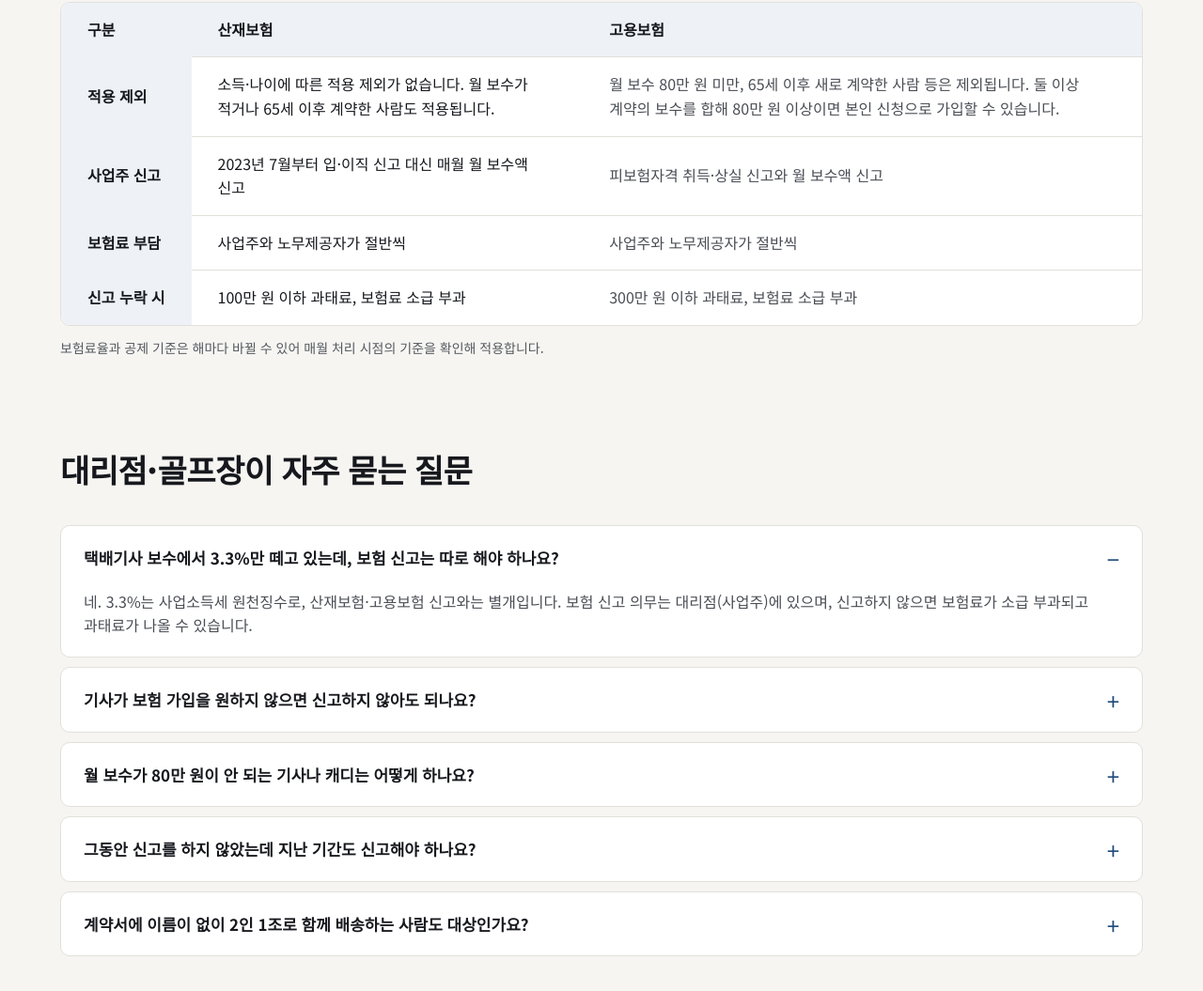
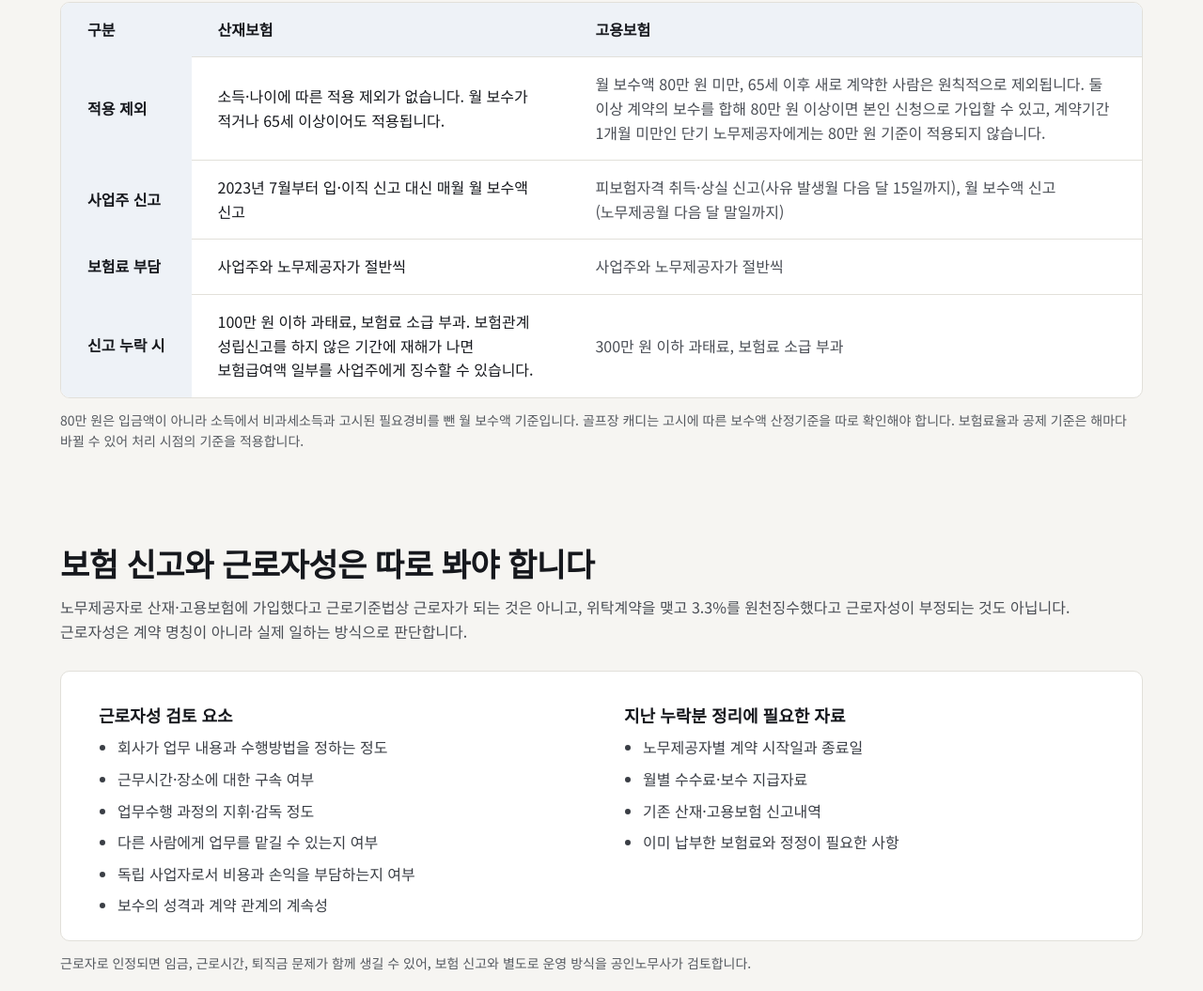
Before and after one commit to namsanpay/namsanpay.github.io, an Eleventy site: page src/special-workers.njk in a window 1280 px wide. Shown: the part 949-2004 px from the top of the page at 94% size. Built offline with nearby package versions, Linux system fonts and the light colour scheme; Eleventy itself is replaced by a stand-in of ours; files that its build step writes are made by us from their sources.

Commit message:
노무제공자 페이지: 챗GPT 초안 장점 반영(단기 노무제공자·월 보수액 기준·신고기한·급여징수, 근로자성 검토 요소, 누락분 확인 자료, FAQ 7개)
Co-Authored-By: Claude Opus 5.5 <noreply@anthropic.com>
Claude-Session: https://claude.ai/code/session_01AtLZ5EUn5HxkmBWDedNWz7

```diff
--- a/src/_data/swFaq.js
+++ b/src/_data/swFaq.js
@@ -2,7 +2,7 @@
 export default [
   {
     q: "택배기사 보수에서 3.3%만 떼고 있는데, 보험 신고는 따로 해야 하나요?",
-    a: "네. 3.3%는 사업소득세 원천징수로, 산재보험·고용보험 신고와는 별개입니다. 보험 신고 의무는 대리점(사업주)에 있으며, 신고하지 않으면 보험료가 소급 부과되고 과태료가 나올 수 있습니다.",
+    a: "네. 3.3%는 세법에 따른 사업소득세 원천징수이고, 산재보험·고용보험 신고는 별개의 의무입니다. 세무대리인을 통해 지급명세서를 내고 있더라도 근로복지공단 보험 신고가 되어 있는지 따로 확인해야 합니다. 신고하지 않으면 보험료가 소급 부과되고 과태료가 나올 수 있습니다.",
   },
   {
     q: "기사가 보험 가입을 원하지 않으면 신고하지 않아도 되나요?",
@@ -20,4 +20,12 @@ export default [
     q: "계약서에 이름이 없이 2인 1조로 함께 배송하는 사람도 대상인가요?",
     a: "계약 전부터 2인 1조 근무가 예정돼 있었고 영업점이 이를 알고 교육까지 했다면, 계약서에 이름이 없어도 산재보험 노무제공자로 본 법원 판결(서울행정법원 2026. 7. 10. 선고, 1심)이 있습니다. 함께 일하는 인력도 신고 대상인지 확인해야 합니다.",
   },
+  {
+    q: "65세 이상 골프장 캐디도 산재·고용보험에 가입해야 하나요?",
+    a: "산재보험은 65세 이상이라는 이유로 제외되지 않습니다. 고용보험은 65세 이후 새로 계약한 경우 원칙적으로 제외되지만, 65세 전부터 피보험자격을 유지하며 계속 일하는 경우는 예외가 있습니다.",
+  },
+  {
+    q: "위탁계약을 맺은 택배기사나 캐디도 근로자로 인정될 수 있나요?",
+    a: "가능합니다. 계약서 명칭이나 3.3% 원천징수 여부만으로 정해지지 않고, 업무 지휘·감독, 근무시간 구속, 독립 사업자성 등 실제 노무제공 관계를 종합해 판단합니다.",
+  },
 ];
--- a/src/special-workers.njk
+++ b/src/special-workers.njk
@@ -26,14 +26,42 @@ permalink: /special-workers/
     <table>
       <thead><tr><th scope="col">구분</th><th scope="col">산재보험</th><th scope="col">고용보험</th></tr></thead>
       <tbody>
-        <tr><th scope="row">적용 제외</th><td>소득·나이에 따른 적용 제외가 없습니다. 월 보수가 적거나 65세 이후 계약한 사람도 적용됩니다.</td><td>월 보수 80만 원 미만, 65세 이후 새로 계약한 사람 등은 제외됩니다. 둘 이상 계약의 보수를 합해 80만 원 이상이면 본인 신청으로 가입할 수 있습니다.</td></tr>
-        <tr><th scope="row">사업주 신고</th><td>2023년 7월부터 입·이직 신고 대신 매월 월 보수액 신고</td><td>피보험자격 취득·상실 신고와 월 보수액 신고</td></tr>
+        <tr><th scope="row">적용 제외</th><td>소득·나이에 따른 적용 제외가 없습니다. 월 보수가 적거나 65세 이상이어도 적용됩니다.</td><td>월 보수액 80만 원 미만, 65세 이후 새로 계약한 사람은 원칙적으로 제외됩니다. 둘 이상 계약의 보수를 합해 80만 원 이상이면 본인 신청으로 가입할 수 있고, 계약기간 1개월 미만인 단기 노무제공자에게는 80만 원 기준이 적용되지 않습니다.</td></tr>
+        <tr><th scope="row">사업주 신고</th><td>2023년 7월부터 입·이직 신고 대신 매월 월 보수액 신고</td><td>피보험자격 취득·상실 신고(사유 발생월 다음 달 15일까지), 월 보수액 신고(노무제공월 다음 달 말일까지)</td></tr>
         <tr><th scope="row">보험료 부담</th><td>사업주와 노무제공자가 절반씩</td><td>사업주와 노무제공자가 절반씩</td></tr>
-        <tr><th scope="row">신고 누락 시</th><td>100만 원 이하 과태료, 보험료 소급 부과</td><td>300만 원 이하 과태료, 보험료 소급 부과</td></tr>
+        <tr><th scope="row">신고 누락 시</th><td>100만 원 이하 과태료, 보험료 소급 부과. 보험관계 성립신고를 하지 않은 기간에 재해가 나면 보험급여액 일부를 사업주에게 징수할 수 있습니다.</td><td>300만 원 이하 과태료, 보험료 소급 부과</td></tr>
       </tbody>
     </table>
   </div>
-  <p class="note">보험료율과 공제 기준은 해마다 바뀔 수 있어 매월 처리 시점의 기준을 확인해 적용합니다.</p>
+  <p class="note">80만 원은 입금액이 아니라 소득에서 비과세소득과 고시된 필요경비를 뺀 월 보수액 기준입니다. 골프장 캐디는 고시에 따른 보수액 산정기준을 따로 확인해야 합니다. 보험료율과 공제 기준은 해마다 바뀔 수 있어 처리 시점의 기준을 적용합니다.</p>
+</section>
+
+<section class="wrap section">
+  <h2>보험 신고와 근로자성은 따로 봐야 합니다</h2>
+  <p class="section-lead">노무제공자로 산재·고용보험에 가입했다고 근로기준법상 근로자가 되는 것은 아니고, 위탁계약을 맺고 3.3%를 원천징수했다고 근로자성이 부정되는 것도 아닙니다. 근로자성은 계약 명칭이 아니라 실제 일하는 방식으로 판단합니다.</p>
+  <div class="scope">
+    <div>
+      <h3>근로자성 검토 요소</h3>
+      <ul>
+        <li>회사가 업무 내용과 수행방법을 정하는 정도</li>
+        <li>근무시간·장소에 대한 구속 여부</li>
+        <li>업무수행 과정의 지휘·감독 정도</li>
+        <li>다른 사람에게 업무를 맡길 수 있는지 여부</li>
+        <li>독립 사업자로서 비용과 손익을 부담하는지 여부</li>
+        <li>보수의 성격과 계약 관계의 계속성</li>
+      </ul>
+    </div>
+    <div>
+      <h3>지난 누락분 정리에 필요한 자료</h3>
+      <ul>
+        <li>노무제공자별 계약 시작일과 종료일</li>
+        <li>월별 수수료·보수 지급자료</li>
+        <li>기존 산재·고용보험 신고내역</li>
+        <li>이미 납부한 보험료와 정정이 필요한 사항</li>
+      </ul>
+    </div>
+  </div>
+  <p class="note">근로자로 인정되면 임금, 근로시간, 퇴직금 문제가 함께 생길 수 있어, 보험 신고와 별도로 운영 방식을 공인노무사가 검토합니다.</p>
 </section>
 
 <section class="wrap section">
```
